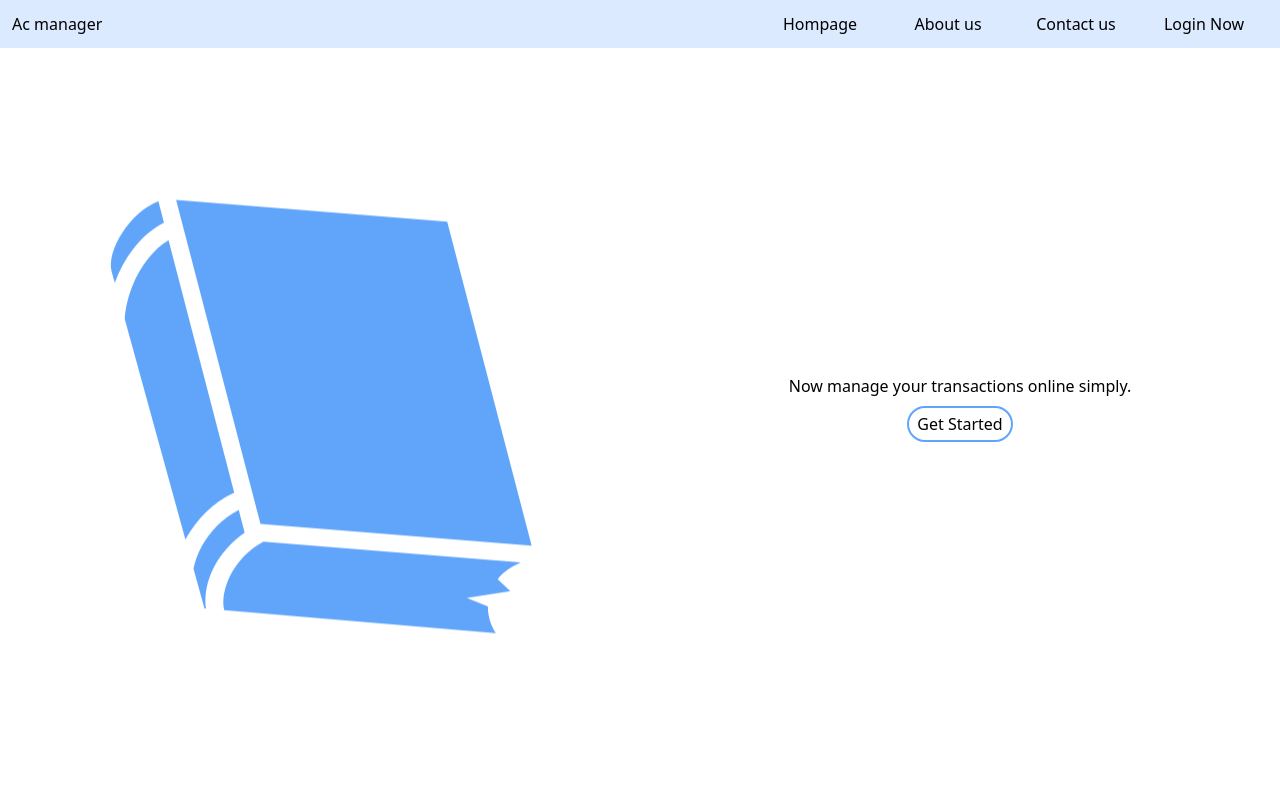
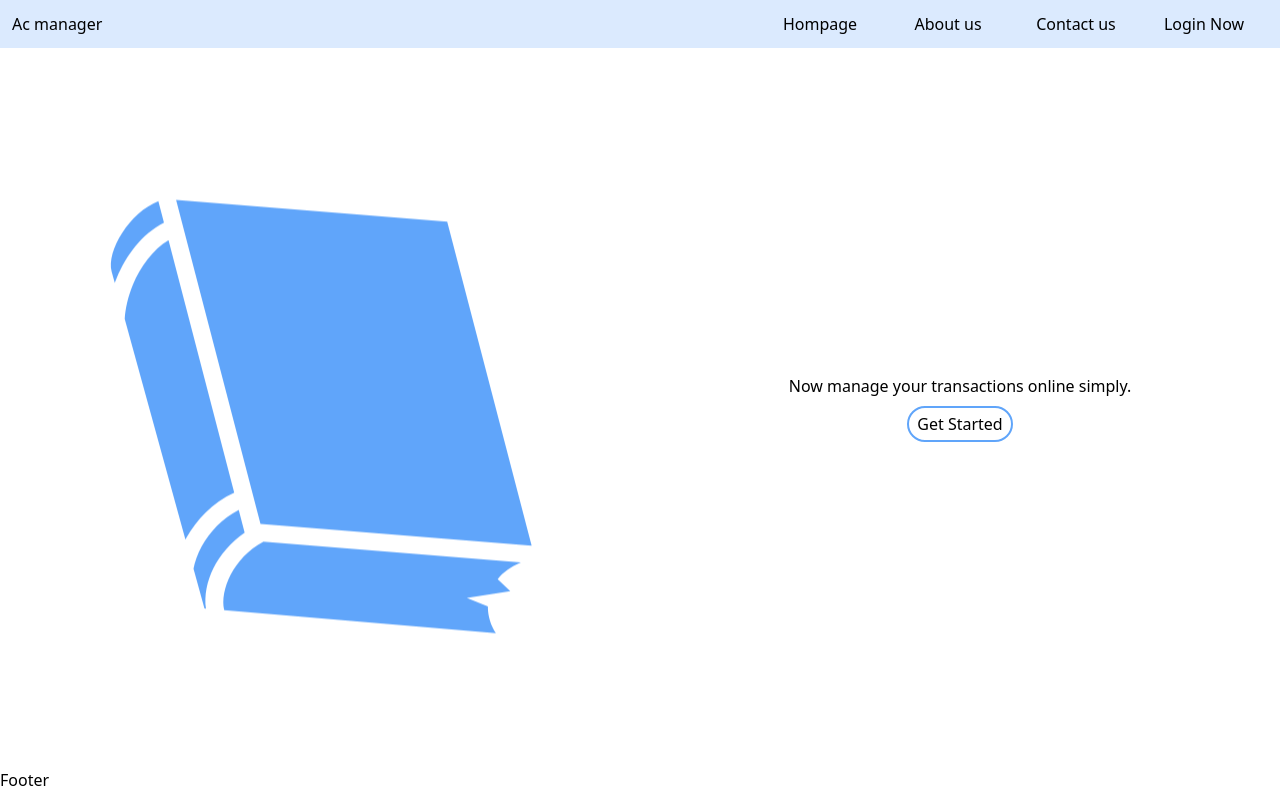
Before and after one commit to surendraSinghKamboj/accounts-manger, a Next.js app: page / in a window 1280 px wide. Built offline with nearby package versions, Linux system fonts and the light colour scheme.

Commit message:
more improvements

```diff
--- /dev/null
+++ b/src/components/Footer.jsx
@@ -0,0 +1,9 @@
+import React from 'react'
+
+const Footer = () => {
+  return (
+    <div>Footer</div>
+  )
+}
+
+export default Footer
--- a/src/pages/404.jsx
+++ b/src/pages/404.jsx
@@ -1,3 +1,4 @@
+import Footer from "@/components/Footer";
 import Navbar from "@/components/Navbar";
 import Head from "next/head";
 import Link from "next/link";
@@ -30,6 +31,8 @@ const Notfound = () => {
 					</button>
 				</Link>
 			</main>
+
+			<Footer />
 		</>
 	);
 };
--- a/src/pages/index.js
+++ b/src/pages/index.js
@@ -1,7 +1,8 @@
+import Footer from "@/components/Footer";
 import Navbar from "@/components/Navbar";
 import Head from "next/head";
 import Link from "next/link";
-import { GiWhiteBook } from 'react-icons/gi'
+import { GiWhiteBook } from "react-icons/gi";
 
 export default function Home() {
 	const navMenu = [
@@ -27,10 +28,15 @@ export default function Home() {
 					</div>
 					<div className="flex flex-col h-[50vh] sm:h-[90vh] items-center justify-center w-[100%] sm:w-[50%]">
 						<h3>Now manage your transactions online simply.</h3>
-                    <Link href={"/Signup"}><button className="px-2 py-1 border-2 mt-2 rounded-3xl hover:bg-blue-400 border-blue-400 transition-all duration-500 hover:text-white">Get Started</button></Link>
+						<Link href={"/Signup"}>
+							<button className="px-2 py-1 border-2 mt-2 rounded-3xl hover:bg-blue-400 border-blue-400 transition-all duration-500 hover:text-white">
+								Get Started
+							</button>
+						</Link>
 					</div>
 				</div>
 			</section>
+			<Footer />
 		</>
 	);
 }
```
Also changed, not shown: package.json (indentation only). Lines whose indentation alone changed are shown as unchanged.
